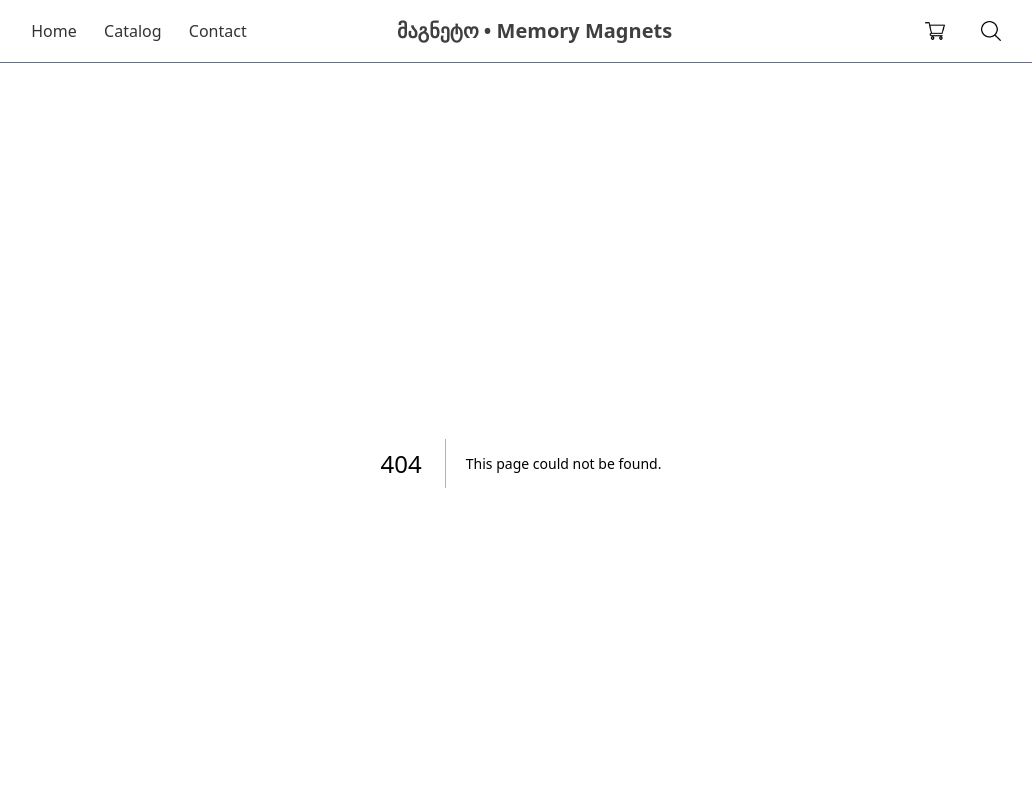
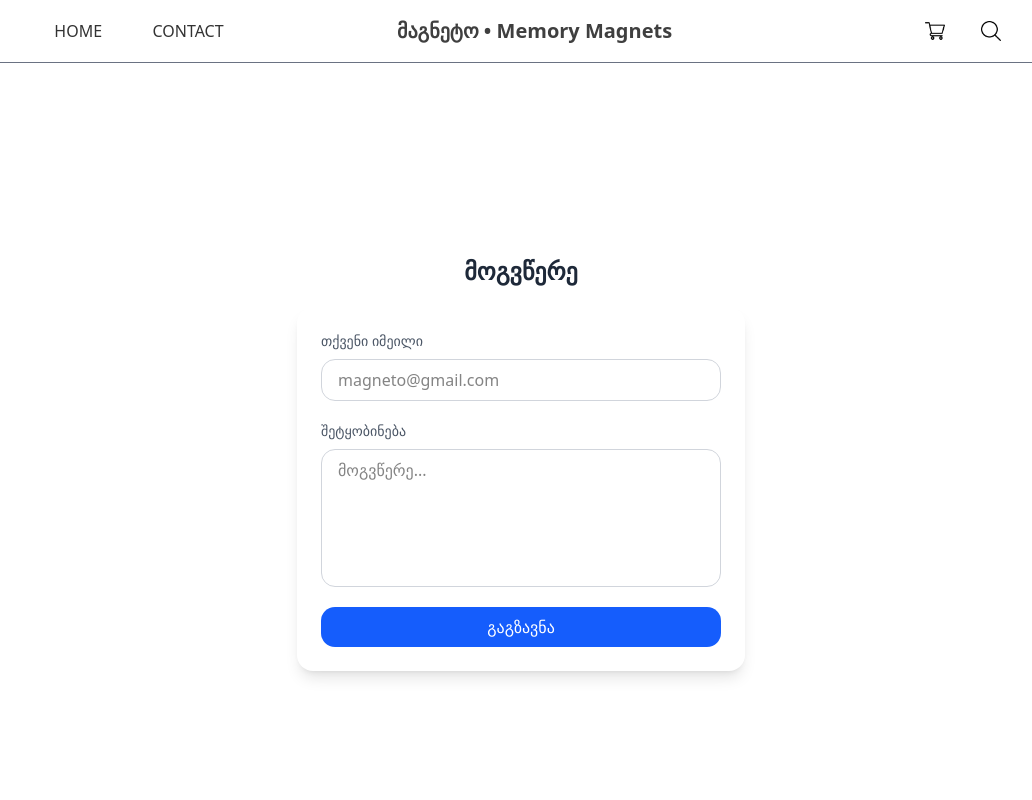
Before and after one commit to Lewyyshub/magneto, a Next.js app: page /contact in a window 1280 px wide. Before the commit this address had no page. Shown: the top 800 px of the page, without its empty margins (119-1151 px from the left). Built offline with nearby package versions, Linux system fonts and the light colour scheme.

Commit message:
add:(email sender)

```diff
--- a/package.json
+++ b/package.json
@@ -16,6 +16,7 @@
     "firebase": "^11.10.0",
     "lucide-react": "^0.525.0",
     "next": "15.3.4",
+    "nodemailer": "^7.0.5",
     "react": "^19.0.0",
     "react-dom": "^19.0.0",
     "react-icons": "^5.5.0",
--- /dev/null
+++ b/src/app/(pages)/contact/page.jsx
@@ -0,0 +1,84 @@
+"use client";
+import { useState } from "react";
+
+export default function ContactForm() {
+  const [form, setForm] = useState({ email: "", message: "" });
+  const [status, setStatus] = useState("");
+
+  const handleSubmit = async (e) => {
+    e.preventDefault();
+    const res = await fetch("/api/send", {
+      method: "POST",
+      headers: { "Content-Type": "application/json" },
+      body: JSON.stringify(form),
+    });
+
+    const data = await res.json();
+    if (res.ok) {
+      setStatus("შეტყობინება წარმატებით გაიგზავნა");
+    } else {
+      setStatus("შეტყობინება ვერ გაიგზავნა" + data.error);
+    }
+  };
+  return (
+    <div
+      className="flex items-center justify-center h-screen flex-col gap-5"
+      //   style={{
+      //     backgroundImage: "url('/logo.jpg')",
+      //   }}
+    >
+      <h2 className="text-2xl font-semibold text-gray-800 ლ">მოგვწერე</h2>
+      <form
+        onSubmit={handleSubmit}
+        className="max-w-md mx-auto w-full space-y-4 bg-white p-6 rounded-2xl shadow-lg gap-5 flex flex-col"
+      >
+        <div className="flex-col flex gap-2">
+          <label
+            htmlFor="email"
+            className="block text-sm font-medium text-gray-600 mb-1"
+          >
+            თქვენი იმეილი
+          </label>
+          <input
+            id="email"
+            type="email"
+            required
+            placeholder="magneto@gmail.com"
+            value={form.email}
+            onChange={(e) => setForm({ ...form, email: e.target.value })}
+            className="w-full px-4 py-2 border border-gray-300 rounded-xl focus:outline-none focus:ring-2 focus:ring-blue-500 transition"
+          />
+        </div>
+
+        <div className="flex-col flex gap-2">
+          <label
+            htmlFor="message"
+            className="block text-sm font-medium text-gray-600 mb-1"
+          >
+            შეტყობინება
+          </label>
+          <textarea
+            id="message"
+            required
+            rows="5"
+            placeholder="მოგვწერე..."
+            value={form.message}
+            onChange={(e) => setForm({ ...form, message: e.target.value })}
+            className="w-full px-4 py-2 border border-gray-300 rounded-xl focus:outline-none focus:ring-2 focus:ring-blue-500 transition resize-none"
+          />
+        </div>
+
+        <button
+          type="submit"
+          className="w-full py-2 bg-blue-600 hover:bg-blue-700 text-white font-medium rounded-xl transition duration-200"
+        >
+          გაგზავნა
+        </button>
+
+        {status && (
+          <p className="text-sm text-center text-gray-600 mt-2">{status}</p>
+        )}
+      </form>
+    </div>
+  );
+}
--- /dev/null
+++ b/src/app/api/send/route.js
@@ -0,0 +1,39 @@
+import nodemailer from "nodemailer";
+
+export async function POST(req) {
+  const { email, message } = await req.json();
+
+  if (!email || !message) {
+    return new Response(JSON.stringify({ error: "Missing fields" }), {
+      status: 400,
+    });
+  }
+
+  const transporter = nodemailer.createTransport({
+    service: "gmail",
+    auth: {
+      user: process.env.EMAIL_USER,
+      pass: process.env.EMAIL_PASS,
+    },
+  });
+
+  const mailOptions = {
+    from: process.env.EMAIL_USER,
+    to: process.env.EMAIL_RECEIVER,
+    subject: `ახალი შეტყობინება ${email}`,
+    text: message,
+  };
+
+  try {
+    await transporter.sendMail(mailOptions);
+    return new Response(JSON.stringify({ success: true }), { status: 200 });
+  } catch (error) {
+    console.error("Send error:", error);
+    return new Response(
+      JSON.stringify({ success: false, error: error.message }),
+      {
+        status: 500,
+      }
+    );
+  }
+}
--- a/src/app/components/Footer/footer.jsx
+++ b/src/app/components/Footer/footer.jsx
@@ -43,7 +43,7 @@ function Footer() {
       {/* Socials Section */}
       <div className="socials mt-8 w-full max-w-[600px] flex flex-row justify-center gap-4 sm:gap-6 items-center">
         <h1 className="text-black font-bold text-base sm:text-lg">
-          Follow Us:
+          გამოგვყევი :
         </h1>
 
         <a
--- a/src/app/components/navigation/navbar.jsx
+++ b/src/app/components/navigation/navbar.jsx
@@ -2,7 +2,6 @@
 import Link from "next/link";
 import React, { useState } from "react";
 import { IoMenu, IoClose } from "react-icons/io5";
-
 function Navbar() {
   const [isActive, setIsActive] = useState(false);
   const toggleBurger = () => {
@@ -17,14 +16,17 @@ function Navbar() {
             href="/"
             className="hover:text-black hover:underline cursor-pointer"
           >
-            Home
+            HOME
           </Link>
-          <p className="hover:text-black hover:underline cursor-pointer">
+          {/* <p className="hover:text-black hover:underline cursor-pointer">
             Catalog
-          </p>
-          <p className="hover:text-black hover:underline cursor-pointer">
-            Contact
-          </p>
+          </p> */}
+          <Link
+            href={"/contact"}
+            className="hover:text-black hover:underline cursor-pointer"
+          >
+            CONTACT
+          </Link>
         </div>
       </nav>
 
@@ -49,14 +51,17 @@ function Navbar() {
                 href="/"
                 className="hover:text-black hover:underline cursor-pointer"
               >
-               HOME
+                HOME
               </Link>
-              <p className="hover:text-black hover:underline cursor-pointer">
+              {/* <p className="hover:text-black hover:underline cursor-pointer">
                CATALOG
-              </p>
-              <p className="hover:text-black hover:underline cursor-pointer">
+              </p> */}
+              <Link
+                href={"/contact"}
+                className="hover:text-black hover:underline cursor-pointer"
+              >
                 CONTACT
-              </p>
+              </Link>
             </div>
           </div>
         )}
```
Also changed, not shown: public/logo.jpg (added), 1 other file (tests, documents, lock files or other folders).
